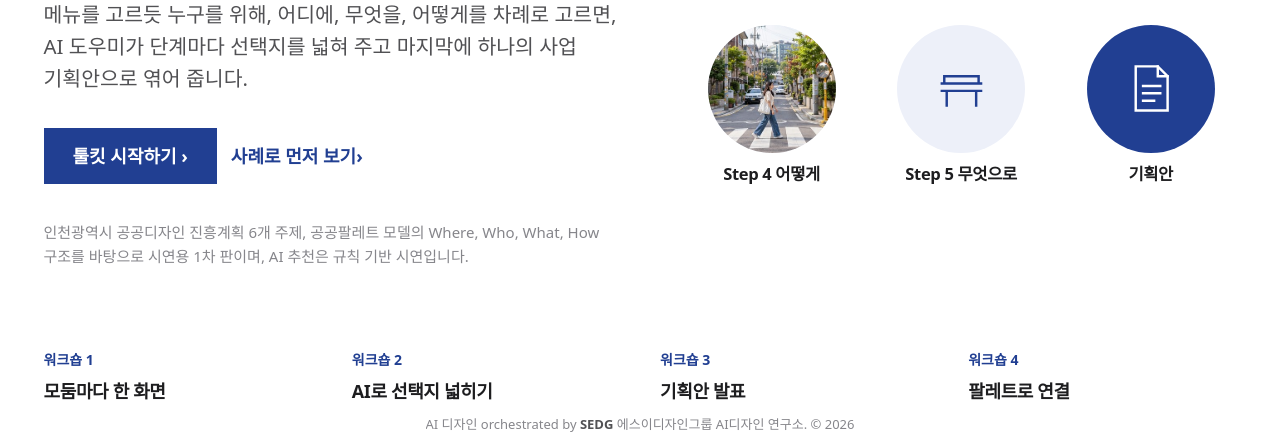
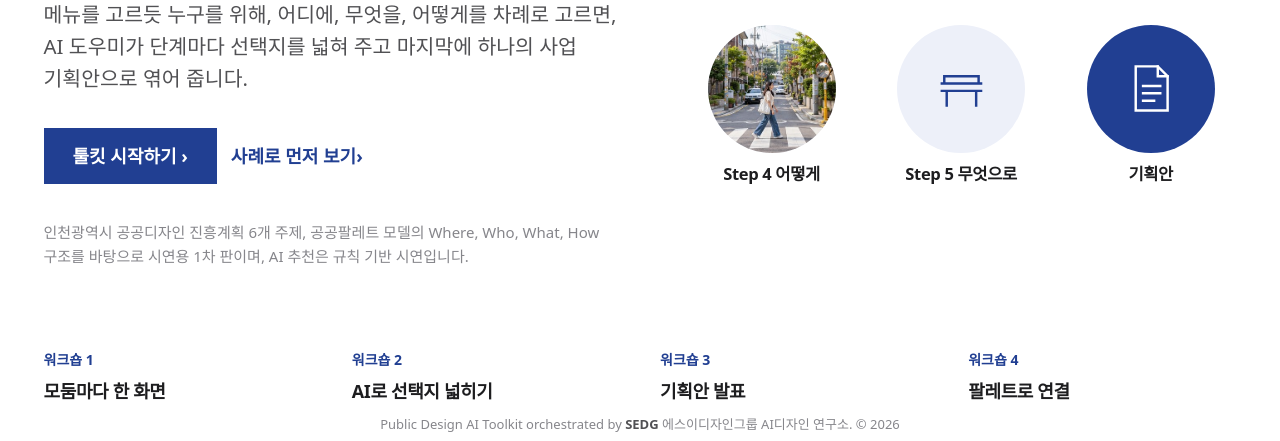
Before and after one commit to armula92/incheon-ai-toolkit, a plain HTML site: page index.html in a window 1280 px wide. Shown: the part 359-800 px from the top of the page. Drawn offline with Linux system fonts and the light colour scheme; a web font is replaced by a local one.

Commit message:
툴킷 하단 크레딧 문구를 Public Design AI Toolkit orchestrated by로 수정
Co-Authored-By: Claude Opus 5.5 <noreply@anthropic.com>

```diff
--- a/index.html
+++ b/index.html
@@ -23,7 +23,7 @@
 
 <main id="app" aria-live="polite"></main>
 
-<footer class="foot"><p>AI 디자인 orchestrated by <b>SEDG</b> 에스이디자인그룹 AI디자인 연구소. © 2026</p></footer>
+<footer class="foot"><p>Public Design AI Toolkit orchestrated by <b>SEDG</b> 에스이디자인그룹 AI디자인 연구소. © 2026</p></footer>
 
 <script src="data/palette.js"></script>
 <script src="data/toolkit.js"></script>
```
